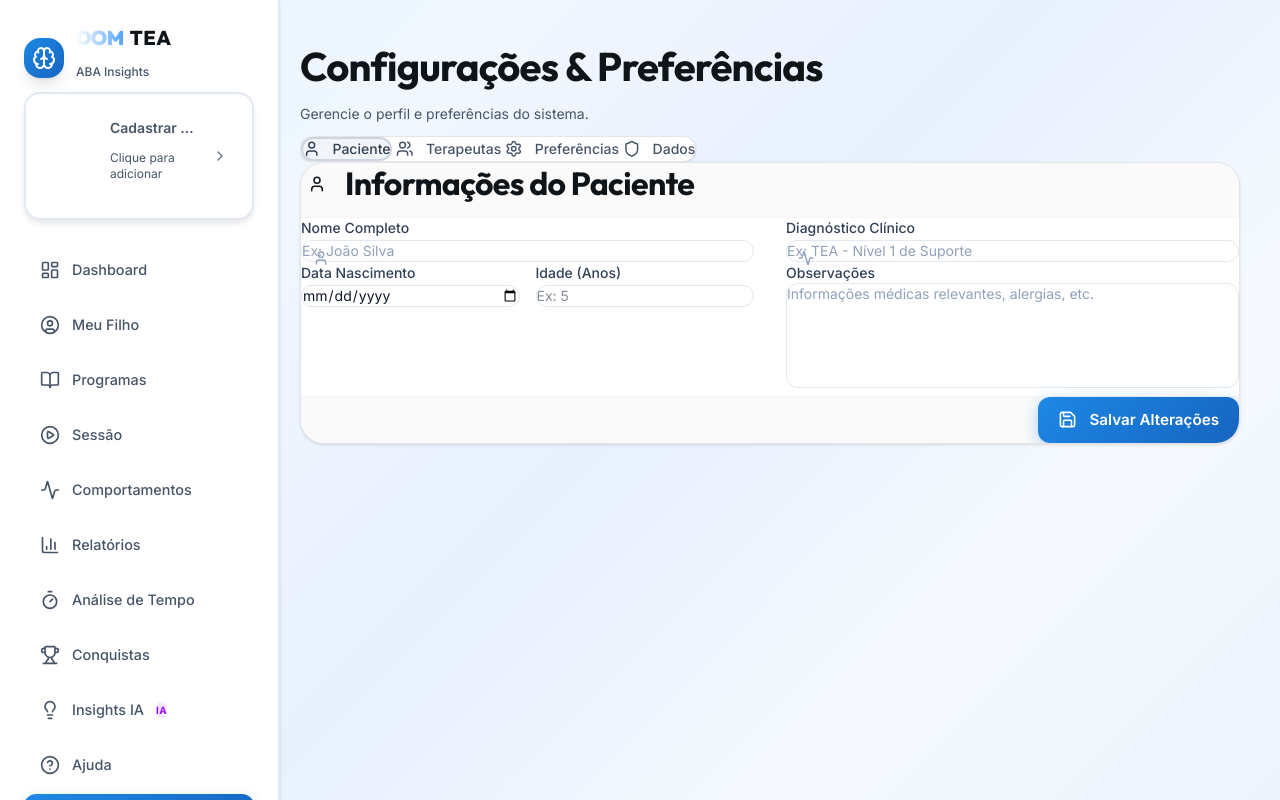
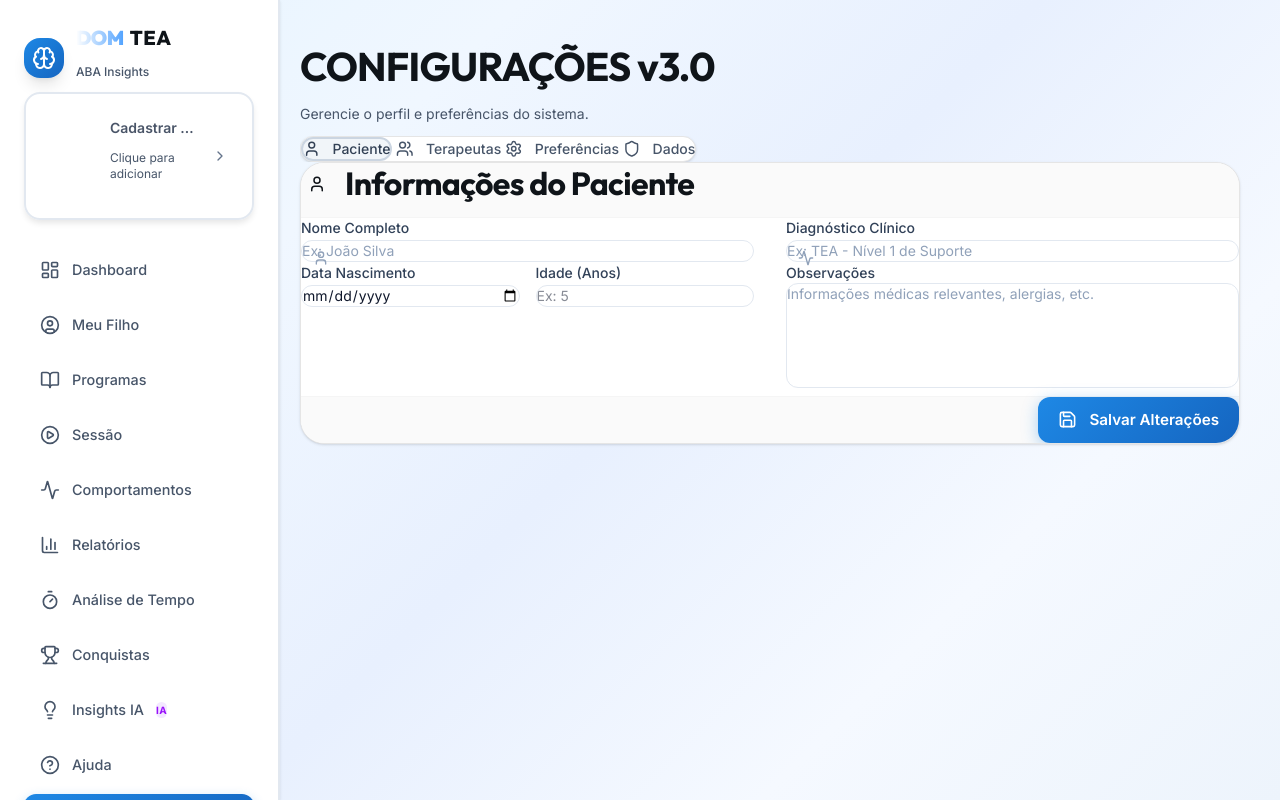
Before and after one commit to mantena1700/dom_tea, a Next.js app: page /settings in a window 1280 px wide. Built offline with nearby package versions, Linux system fonts and the light colour scheme.

Commit message:
chore: Bump version title to bust cache

```diff
--- a/src/components/SettingsPage.jsx
+++ b/src/components/SettingsPage.jsx
@@ -185,7 +185,7 @@ export default function SettingsPage() {
             {/* Page Header */}
             <div className="mb-6">
                 <h1 className="text-2xl font-bold text-neutral-800 dark:text-white mb-1">
-                    Configurações & Preferências
+                    CONFIGURAÇÕES v3.0
                 </h1>
                 <p className="text-sm text-neutral-500 dark:text-neutral-400">
                     Gerencie o perfil e preferências do sistema.
```
